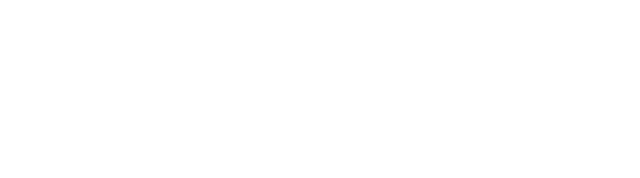
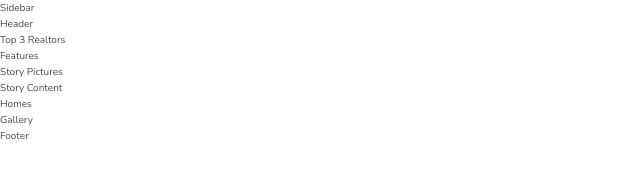
Before and after one commit to catherinestirk97/nexters-website, a plain HTML site: page index.html in a window 1280 px wide. Shown: the whole page, without its empty margins (0-640 px from the left). Drawn offline with nearby package versions, Linux system fonts and the light colour scheme; files that its build step writes are made by us from their sources.

Commit message:
add base markup

```diff
--- a/index.html
+++ b/index.html
@@ -12,6 +12,32 @@
         <title>nexter &mdash; your home, your freedom</title>
     </head>
     <body class="container">
-
+        <div class="sidebar">
+            Sidebar
+        </div>
+        <header class="header">
+            Header
+        </header>
+        <div class="realtors">
+            Top 3 Realtors
+        </div>
+        <section class="features">
+            Features
+        </section>
+        <div class="story__pictures">
+            Story Pictures
+        </div>
+        <div class="story__content">
+            Story Content
+        </div>
+        <section class="homes">
+            Homes
+        </section>
+        <section class="gallery">
+            Gallery
+        </section>
+        <footer class="footer">
+            Footer
+        </footer>
     </body>
 </html>
```
